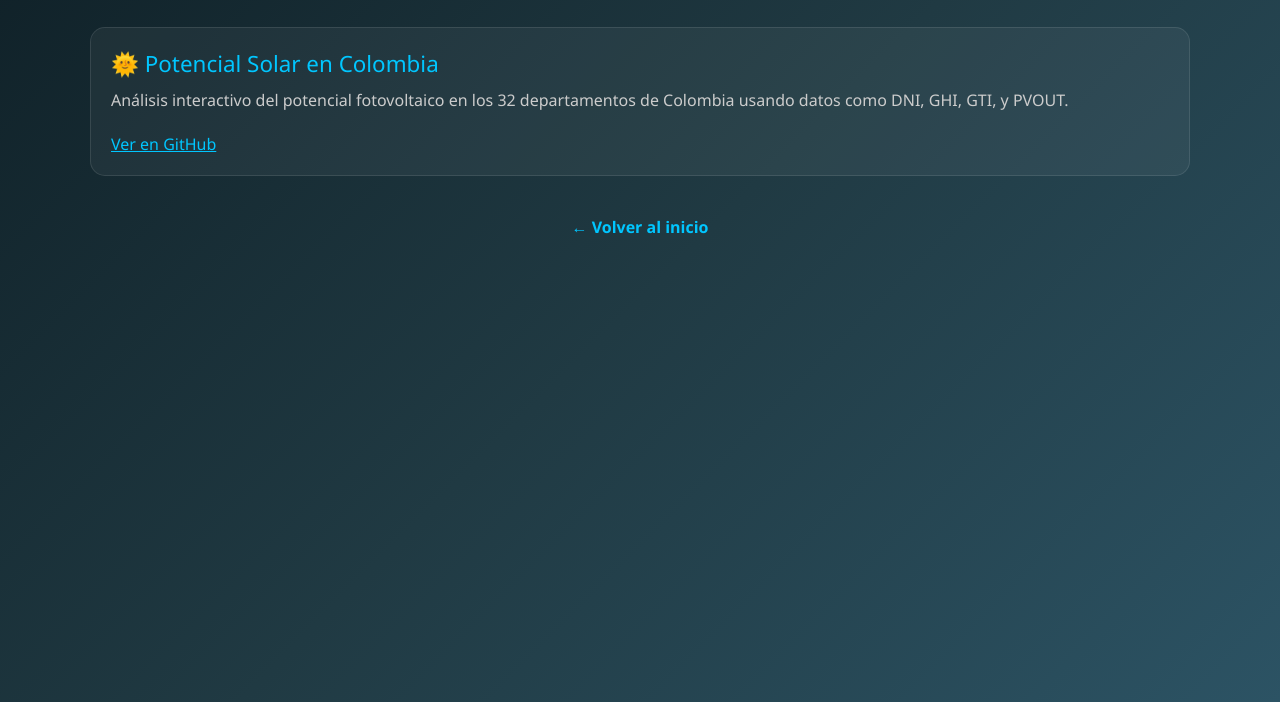
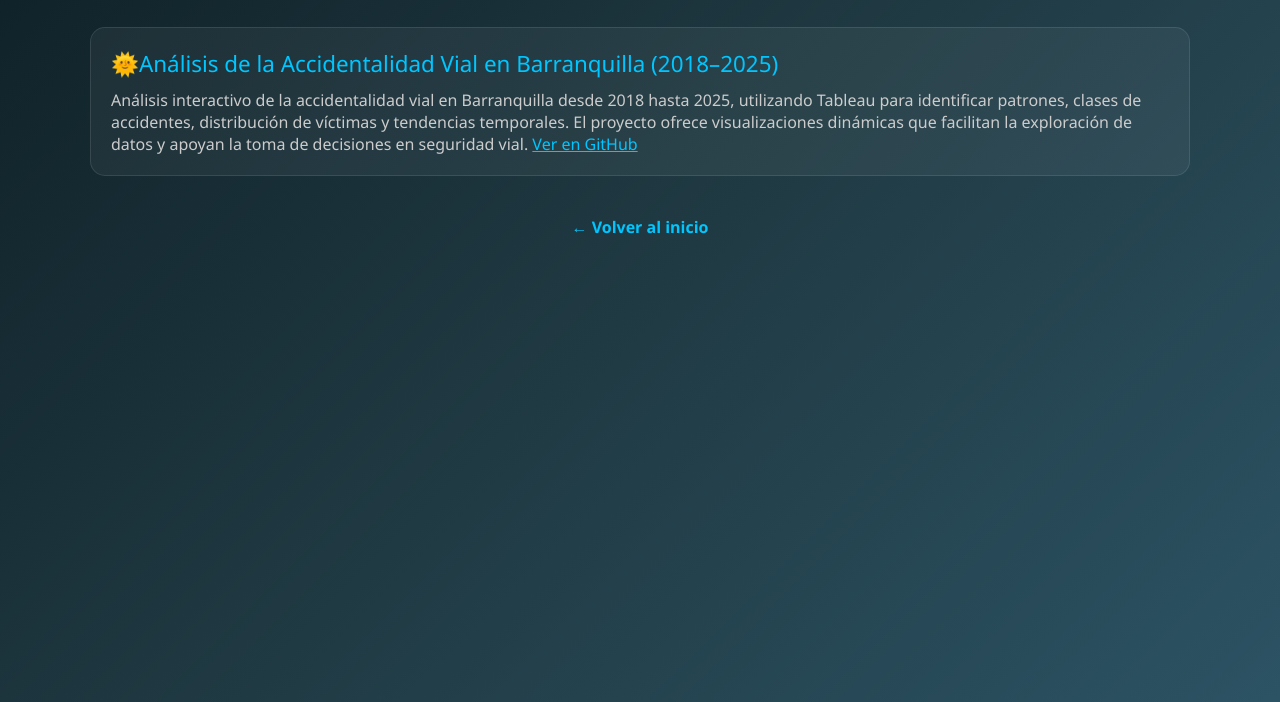
Before and after one commit to internauta25/dataanalytics, a plain HTML site: page projects.html in a window 1280 px wide. Shown: the part 98-800 px from the top of the page. Drawn offline with Linux system fonts and the light colour scheme.

Commit message:
Update projects.html

```diff
--- a/projects.html
+++ b/projects.html
@@ -83,10 +83,10 @@
 
   <div class="projects-container">
     <div class="project-card">
-      <div class="project-title">🌞 Potencial Solar en Colombia</div>
+      <div class="project-title">🌞Análisis de la Accidentalidad Vial en Barranquilla (2018–2025)</div>
       <div class="project-description">
-        Análisis interactivo del potencial fotovoltaico en los 32 departamentos de Colombia usando datos como DNI, GHI, GTI, y PVOUT.
-        <br><br>
+Análisis interactivo de la accidentalidad vial en Barranquilla desde 2018 hasta 2025, utilizando Tableau para identificar patrones, clases de accidentes, distribución de víctimas y tendencias temporales. El proyecto ofrece visualizaciones dinámicas que facilitan la exploración de datos y apoyan la toma de decisiones en seguridad vial.
+
         <a href="https://github.com/tuusuario/proyecto-solar" target="_blank" style="color: #00c6ff;">Ver en GitHub</a>
       </div>
     </div>
```
